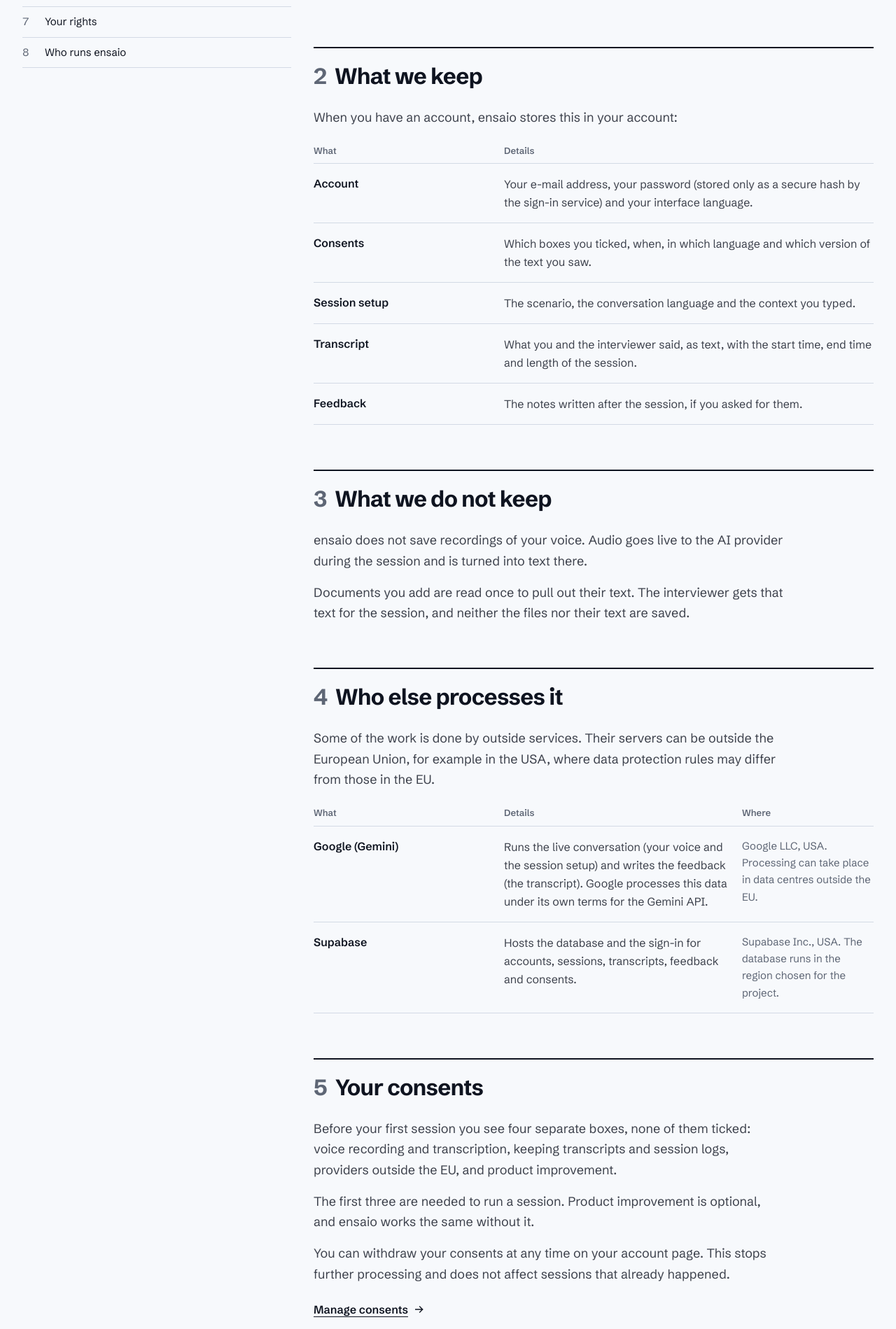
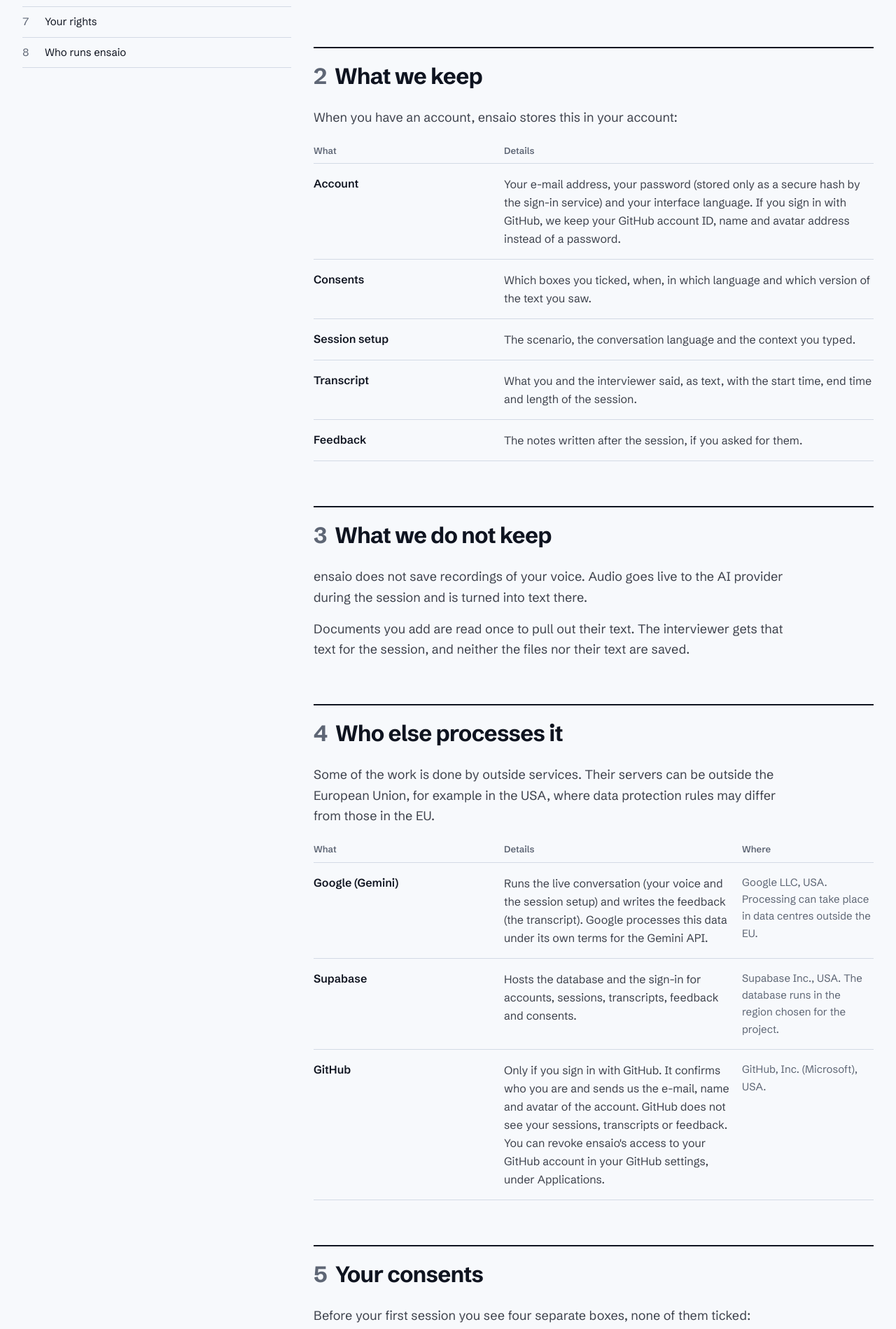
Before and after one commit to Professional-Design-Project/PDP, a Next.js app in the folder frontend/: page /en/privacy in a window 1280 px wide. Shown: the part 685-2584 px from the top of the page at 70% size. Built offline with nearby package versions, Linux system fonts and the light colour scheme; no server answers.

Commit message:
docs(frontend): list GitHub as a sign-in provider on the privacy page

```diff
--- a/frontend/src/i18n/privacy/en.ts
+++ b/frontend/src/i18n/privacy/en.ts
@@ -27,7 +27,7 @@ export const privacyEn: DocContent = {
       terms: [
         {
           term: "Account",
-          text: "Your e-mail address, your password (stored only as a secure hash by the sign-in service) and your interface language.",
+          text: "Your e-mail address, your password (stored only as a secure hash by the sign-in service) and your interface language. If you sign in with GitHub, we keep your GitHub account ID, name and avatar address instead of a password.",
         },
         {
           term: "Consents",
@@ -72,6 +72,11 @@ export const privacyEn: DocContent = {
           text: "Hosts the database and the sign-in for accounts, sessions, transcripts, feedback and consents.",
           where: "Supabase Inc., USA. The database runs in the region chosen for the project.",
         },
+        {
+          term: "GitHub",
+          text: "Only if you sign in with GitHub. It confirms who you are and sends us the e-mail, name and avatar of the account. GitHub does not see your sessions, transcripts or feedback. You can revoke ensaio's access to your GitHub account in your GitHub settings, under Applications.",
+          where: "GitHub, Inc. (Microsoft), USA.",
+        },
       ],
     },
     {
--- a/frontend/src/i18n/privacy/pl.ts
+++ b/frontend/src/i18n/privacy/pl.ts
@@ -27,7 +27,7 @@ export const privacyPl: DocContent = {
       terms: [
         {
           term: "Konto",
-          text: "Twój adres e-mail, hasło (przechowywane wyłącznie jako bezpieczny skrót przez usługę logowania) i język interfejsu.",
+          text: "Twój adres e-mail, hasło (przechowywane wyłącznie jako bezpieczny skrót przez usługę logowania) i język interfejsu. Przy logowaniu przez GitHuba zamiast hasła zapisujemy identyfikator konta GitHub, jego nazwę i adres avatara.",
         },
         {
           term: "Zgody",
@@ -72,6 +72,11 @@ export const privacyPl: DocContent = {
           text: "Utrzymuje bazę danych i logowanie dla kont, sesji, transkrypcji, uwag i zgód.",
           where: "Supabase Inc., USA. Baza działa w regionie wybranym dla projektu.",
         },
+        {
+          term: "GitHub",
+          text: "Tylko jeśli logujesz się przez GitHuba. Potwierdza, kim jesteś, i przekazuje nam e-mail, nazwę i avatar konta. GitHub nie widzi twoich sesji, transkrypcji ani uwag. Dostęp ensaio do konta GitHub cofniesz w ustawieniach GitHuba, w sekcji Applications.",
+          where: "GitHub, Inc. (Microsoft), USA.",
+        },
       ],
     },
     {
```
